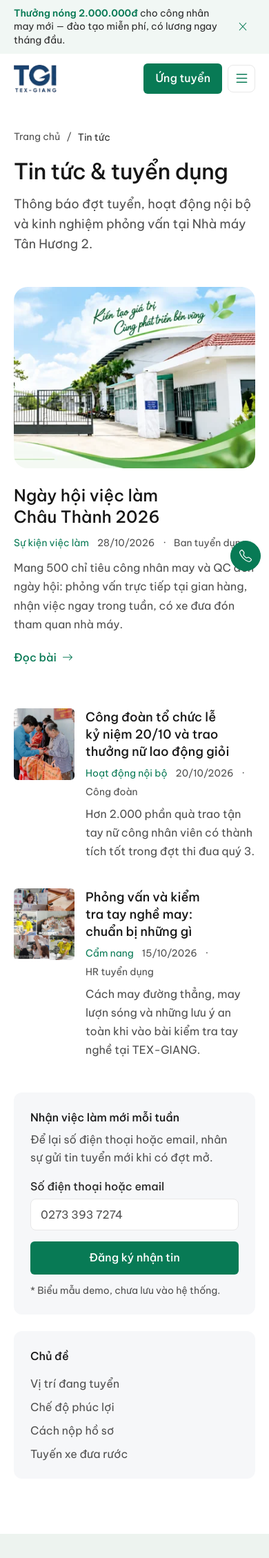
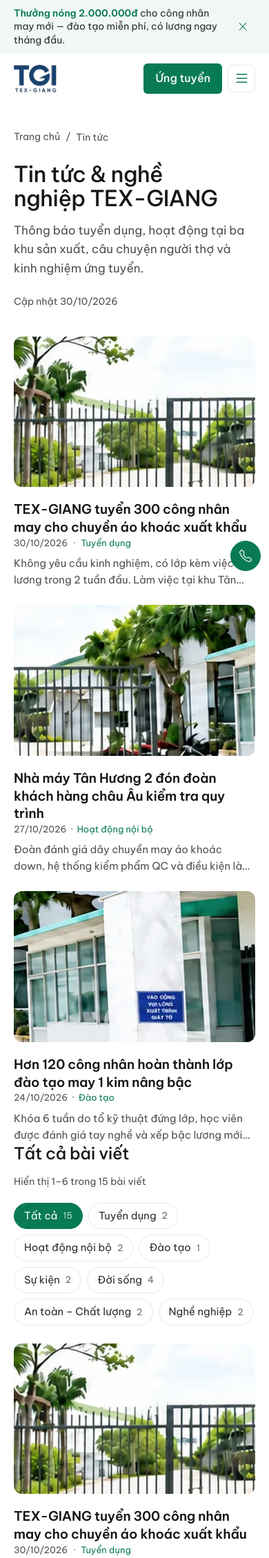
Before and after one commit to tex-giang/website-tuyendung, a PHP site: page /news.html in a window 390 px wide. Shown: the top 2259 px of the page at 69% size. Run offline with PHP 8.4, Linux system fonts and the light colour scheme.

Commit message:
feat(news): trang tin tức theo layout blog tham khảo zalo.careers
- Hero lớn: breadcrumb, H1, mô tả, ngày cập nhật
- Khối nổi bật: 1 bài lớn bên trái + 2 bài nhỏ xếp dọc bên phải
  (ảnh 4:3 / 16:10, tiêu đề, ngày · chuyên mục, mô tả 2 dòng)
- "Tất cả bài viết": lọc theo 8 chuyên mục, lưới 3 cột (2 cột ≥640px, 1 cột mobile),
  6 bài/trang, phân trang thật (15 bài minh hoạ)
- Khối đăng ký nhận tin dùng lại form cũ, toast demo
- Bộ ảnh bìa mới cắt từ banner (assets/images/news/cover-1..6.webp) để không
  lộ chữ thương hiệu in sẵn trên ảnh
- Gate news.html: 1 FAIL (focal-point) — layout blog nhiều ảnh nhỏ, không có
  một ảnh chiếm 1/3 màn đầu; các mục khác đạt

```diff
--- a/assets/css/public.css
+++ b/assets/css/public.css
@@ -591,3 +591,218 @@ body.has-dialog { overflow: hidden; }
   height: 20px;
   flex: 0 0 20px;
 }
+
+/* ---------- Blog tin tức (tham khảo layout zalo.careers/blog) ---------- */
+.news-featured {
+  display: grid;
+  gap: 24px;
+}
+.news-featured__aside {
+  display: grid;
+  gap: 24px;
+}
+.news-card__link {
+  display: block;
+  color: inherit;
+  text-decoration: none;
+}
+.news-card__img {
+  display: block;
+  width: 100%;
+  aspect-ratio: 16 / 10;
+  border-radius: 12px;
+  object-fit: cover;
+  background: #eef2ef;
+  transition: filter 0.2s ease;
+}
+.news-card:hover .news-card__img { filter: brightness(0.96); }
+.news-card__body { padding-top: 14px; }
+.news-card__title { margin-top: 0; }
+.news-card__meta { margin-top: 8px; }
+.news-card__meta {
+  display: flex;
+  flex-wrap: wrap;
+  align-items: center;
+  gap: 8px;
+  margin: 0;
+  font-size: 14px;
+  color: var(--tg-muted);
+}
+.news-card__cat { color: var(--tg-accent); }
+.news-card__title {
+  margin: 6px 0 0;
+  font-size: 19px;
+  line-height: 1.35;
+  font-weight: 600;
+  letter-spacing: -0.01em;
+  color: var(--tg-ink);
+  transition: color 0.18s ease;
+}
+.news-card:hover .news-card__title { color: var(--tg-accent); }
+.news-card__excerpt {
+  margin: 8px 0 0;
+  max-width: 58ch;
+  display: -webkit-box;
+  -webkit-line-clamp: 2;
+  -webkit-box-orient: vertical;
+  overflow: hidden;
+  font-size: 15px;
+  line-height: 1.6;
+  color: var(--tg-muted);
+}
+
+@media (min-width: 900px) {
+  .news-featured {
+    grid-template-columns: minmax(0, 1.2fr) minmax(0, 0.8fr);
+    align-items: start;
+    gap: 32px;
+  }
+  .news-card--lead .news-card__img { aspect-ratio: 4 / 3; }
+  .news-card--lead .news-card__title { font-size: clamp(1.35rem, 2.3vw, 1.85rem); line-height: 1.25; }
+  .news-card--compact { display: block; }
+  .news-card--compact .news-card__img { aspect-ratio: 16 / 10; }
+  .news-card--compact .news-card__body { padding-top: 12px; }
+  .news-card--compact .news-card__title { font-size: 17px; }
+  .news-card--compact .news-card__excerpt { -webkit-line-clamp: 3; font-size: 14px; }
+}
+
+.news-chips {
+  display: flex;
+  flex-wrap: wrap;
+  gap: 8px;
+  margin-top: 20px;
+}
+.news-chip {
+  display: inline-flex;
+  align-items: center;
+  gap: 8px;
+  min-height: 38px;
+  padding: 7px 14px;
+  border: 1px solid var(--tg-line);
+  border-radius: 999px;
+  background: #fff;
+  font-size: 15px;
+  color: var(--tg-body);
+  cursor: pointer;
+  transition: border-color 0.18s ease, color 0.18s ease, background 0.18s ease;
+}
+.news-chip:hover { border-color: var(--tg-accent); color: var(--tg-accent); }
+.news-chip.is-active { background: var(--tg-accent); border-color: var(--tg-accent); color: #fff; }
+.news-chip__count { font-size: 13px; opacity: 0.7; }
+
+.news-grid {
+  display: grid;
+  gap: 30px 24px;
+  margin-top: 26px;
+  grid-template-columns: 1fr;
+}
+@media (min-width: 640px) { .news-grid { grid-template-columns: repeat(2, minmax(0, 1fr)); } }
+@media (min-width: 1024px) { .news-grid { grid-template-columns: repeat(3, minmax(0, 1fr)); } }
+
+.news-pager {
+  display: flex;
+  justify-content: center;
+  gap: 8px;
+  margin-top: 38px;
+}
+.news-pager__btn {
+  min-width: 44px;
+  min-height: 44px;
+  border: 1px solid var(--tg-line);
+  border-radius: 8px;
+  background: #fff;
+  font-size: 16px;
+  color: var(--tg-body);
+  cursor: pointer;
+  transition: border-color 0.18s ease, color 0.18s ease, background 0.18s ease;
+}
+.news-pager__btn:hover:not(.is-active) { border-color: var(--tg-accent); color: var(--tg-accent); }
+.news-pager__btn.is-active { background: var(--tg-accent); border-color: var(--tg-accent); color: #fff; }
+.news-count { font-size: 14px; color: var(--tg-muted); }
+.news-empty { color: var(--tg-muted); }
+.news-subscribe {
+  display: grid;
+  gap: 16px;
+  align-items: center;
+  padding: 28px;
+  border-radius: 12px;
+  background: var(--tg-surface);
+}
+@media (min-width: 900px) { .news-subscribe { grid-template-columns: minmax(0, 1fr) auto; padding: 32px 36px; } }
+
+/* Ẩn khỏi màn hình nhưng vẫn cho trình đọc màn hình */
+.sr-only {
+  position: absolute;
+  width: 1px;
+  height: 1px;
+  padding: 0;
+  margin: -1px;
+  overflow: hidden;
+  clip: rect(0 0 0 0);
+  white-space: nowrap;
+  border: 0;
+}
+
+/* Hero trang tin tức (dùng class riêng vì bộ utility đã build sẵn) */
+.news-hero { padding-top: 40px; }
+.news-breadcrumb { font-size: 14px; color: var(--tg-muted); }
+.news-breadcrumb a:hover { color: var(--tg-accent); }
+.news-breadcrumb span[aria-hidden] { margin: 0 8px; }
+.news-hero__head {
+  display: flex;
+  flex-wrap: wrap;
+  align-items: flex-end;
+  justify-content: space-between;
+  gap: 24px;
+  margin-top: 20px;
+}
+.news-hero__title {
+  margin: 0;
+  max-width: 24ch;
+  font-size: clamp(2rem, 4.4vw, 3.5rem);
+  font-weight: 500;
+  line-height: 1.1;
+  letter-spacing: -0.02em;
+  color: var(--tg-ink);
+  text-wrap: balance;
+}
+.news-hero__lead {
+  margin: 16px 0 0;
+  max-width: 62ch;
+  font-size: 17px;
+  line-height: 1.6;
+  color: var(--tg-muted);
+}
+.news-hero__updated { margin: 0; font-size: 14px; color: var(--tg-muted); white-space: nowrap; }
+.news-section-head {
+  display: flex;
+  flex-wrap: wrap;
+  align-items: flex-end;
+  justify-content: space-between;
+  gap: 16px;
+}
+.news-section-title {
+  margin: 0;
+  font-size: clamp(1.5rem, 2.6vw, 2rem);
+  font-weight: 500;
+  line-height: 1.2;
+  letter-spacing: -0.015em;
+  color: var(--tg-ink);
+}
+
+.news-card--compact .news-card__meta { font-size: 13px; gap: 6px; }
+@media (max-width: 639px) { .news-card__meta { font-size: 13px; } }
+
+@keyframes news-in {
+  from { opacity: 0; transform: translateY(10px); }
+  to { opacity: 1; transform: translateY(0); }
+}
+.news-card { animation: news-in 0.45s ease both; }
+.news-card:nth-child(2) { animation-delay: 0.06s; }
+.news-card:nth-child(3) { animation-delay: 0.12s; }
+.news-card:nth-child(4) { animation-delay: 0.18s; }
+.news-card:nth-child(5) { animation-delay: 0.24s; }
+.news-card:nth-child(6) { animation-delay: 0.3s; }
+@media (prefers-reduced-motion: reduce) { .news-card { animation: none; } }
+
+.news-hero__lead { max-width: 44ch; }
--- /dev/null
+++ b/assets/js/news.js
@@ -0,0 +1,249 @@
+/* Tin tức nghề nghiệp — dữ liệu minh hoạ, hiển thị theo layout blog */
+(() => {
+  const IMG = {
+    cover1: 'assets/images/news/cover-1.webp',
+    cover2: 'assets/images/news/cover-2.webp',
+    cover3: 'assets/images/news/cover-3.webp',
+    cover4: 'assets/images/news/cover-4.webp',
+    cover5: 'assets/images/news/cover-5.webp',
+    cover6: 'assets/images/news/cover-6.webp',
+    solar: 'assets/images/company/environment.webp',
+  };
+
+  const POSTS = [
+    {
+      id: 'tuyen-300-cong-nhan',
+      date: '2026-10-30',
+      category: 'Tuyển dụng',
+      title: 'TEX-GIANG tuyển 300 công nhân may cho chuyền áo khoác xuất khẩu',
+      excerpt: 'Không yêu cầu kinh nghiệm, có lớp kèm việc trả lương trong 2 tuần đầu. Làm việc tại khu Tân Hương, xe đưa rước và cơm ca miễn phí.',
+      img: IMG.cover1,
+      pos: 'center 50%',
+    },
+    {
+      id: 'khach-hang-chau-au-kiem-tra',
+      date: '2026-10-27',
+      category: 'Hoạt động nội bộ',
+      title: 'Nhà máy Tân Hương 2 đón đoàn khách hàng châu Âu kiểm tra quy trình',
+      excerpt: 'Đoàn đánh giá dây chuyền may áo khoác down, hệ thống kiểm phẩm QC và điều kiện làm việc theo tiêu chuẩn SA8000.',
+      img: IMG.cover2,
+      pos: 'center 45%',
+    },
+    {
+      id: 'dao-tao-may-1-kim',
+      date: '2026-10-24',
+      category: 'Đào tạo',
+      title: 'Hơn 120 công nhân hoàn thành lớp đào tạo may 1 kim nâng bậc',
+      excerpt: 'Khóa 6 tuần do tổ kỹ thuật đứng lớp, học viên được đánh giá tay nghề và xếp bậc lương mới ngay sau khi tốt nghiệp.',
+      img: IMG.cover3,
+      pos: 'center 50%',
+    },
+    {
+      id: 'ngay-hoi-viec-lam-chau-thanh',
+      date: '2026-10-20',
+      category: 'Sự kiện',
+      title: 'Ngày hội việc làm Châu Thành 2026: gần 500 lượt ứng viên tham gia',
+      excerpt: 'Gian hàng TEX-GIANG nhận 180 hồ sơ trực tiếp, trong đó 60 ứng viên được hẹn phỏng vấn tại nhà máy trong tuần.',
+      img: IMG.cover5,
+      pos: 'center 40%',
+    },
+    {
+      id: 'thuong-thang-13',
+      date: '2026-10-16',
+      category: 'Đời sống',
+      title: 'Thưởng tháng 13 và quà Tết cho toàn bộ CBCNV',
+      excerpt: 'Công ty chi thưởng tháng 13 cùng quà Tết cho hơn 3.500 lao động tại ba khu sản xuất, chi trả trước ngày nghỉ Tết hai tuần.',
+      img: IMG.cover4,
+      pos: 'center 50%',
+    },
+    {
+      id: 'bep-an-cai-lay',
+      date: '2026-10-12',
+      category: 'Đời sống',
+      title: 'Khu Cái Lậy cải tạo bếp ăn tập thể, thêm suất ăn ca tối',
+      excerpt: 'Bếp mới rộng 420 m², công suất 1.200 suất/ngày; ca tối được phục vụ thêm cháo hoặc bún trước giờ vào chuyền.',
+      img: IMG.cover5,
+      pos: 'center 55%',
+    },
+    {
+      id: 'sa8000-nam-14',
+      date: '2026-10-08',
+      category: 'An toàn – Chất lượng',
+      title: 'TEX-GIANG duy trì chứng nhận SA8000 năm thứ 14',
+      excerpt: 'Đợt đánh giá giám sát ghi nhận hồ sơ giờ làm, an toàn lao động và đối thoại công nhân đều đạt yêu cầu.',
+      img: IMG.cover2,
+      pos: 'center 40%',
+    },
+    {
+      id: 'dien-mat-troi-cho-gao',
+      date: '2026-10-03',
+      category: 'Hoạt động nội bộ',
+      title: 'Lắp thêm điện mặt trời mái xưởng tại khu Chợ Gạo',
+      excerpt: 'Hệ thống 780 kWp giúp giảm khoảng 18% điện năng tiêu thụ giờ cao điểm, mái xưởng mát hơn rõ rệt vào buổi trưa.',
+      img: IMG.solar,
+      pos: 'center 60%',
+    },
+    {
+      id: 'cam-nang-phong-van',
+      date: '2026-09-28',
+      category: 'Nghề nghiệp',
+      title: 'Cẩm nang phỏng vấn: 5 câu hỏi thường gặp khi ứng tuyển may mặc',
+      excerpt: 'Nhân sự TEX-GIANG gợi ý cách trả lời về kinh nghiệm chuyền, tay nghề từng công đoạn và nguyện vọng thu nhập.',
+      img: IMG.cover4,
+      pos: 'center 45%',
+    },
+    {
+      id: 'chuyen-tho-chuyen-truong',
+      date: '2026-09-22',
+      category: 'Nghề nghiệp',
+      title: 'Chuyện thợ: từ học việc đến chuyền trưởng sau 4 năm',
+      excerpt: 'Chị Ngọc (khu Tân Hương) kể lại lộ trình từ học việc may 1 kim, lên tổ phó rồi chuyền trưởng với 42 người.',
+      img: IMG.cover5,
+      pos: 'center 45%',
+    },
+    {
+      id: 'xe-dua-ruoc-thang-11',
+      date: '2026-09-15',
+      category: 'Đời sống',
+      title: 'Xe đưa rước thêm tuyến Chợ Gạo – Tân Hương từ tháng 11',
+      excerpt: 'Tuyến mới đón công nhân dọc quốc lộ 50, giờ xe và điểm đón cụ thể do nhân sự thông báo tới từng tổ.',
+      img: IMG.cover3,
+      pos: 'center 55%',
+    },
+    {
+      id: 'hoi-thao-cong-nhan',
+      date: '2026-09-09',
+      category: 'Sự kiện',
+      title: 'Hội thao công nhân 2026: 8 đội tranh tài ở 4 môn',
+      excerpt: 'Bóng đá, kéo co, nhảy bao bố và bơi tiếp sức; hội thao diễn ra trong hai ngày cuối tuần tại sân khu Tân Hương.',
+      img: IMG.cover1,
+      pos: 'center 45%',
+    },
+    {
+      id: 'dien-tap-pccc',
+      date: '2026-09-02',
+      category: 'An toàn – Chất lượng',
+      title: 'An toàn lao động: diễn tập chữa cháy tại xưởng 2',
+      excerpt: 'Toàn bộ 620 công nhân ca A thực hành thoát hiểm trong 4 phút, đội PCCC cơ sở xử lý tình huống giả định.',
+      img: IMG.cover4,
+      pos: 'center 50%',
+    },
+    {
+      id: 'tuyen-qc-ie',
+      date: '2026-08-26',
+      category: 'Tuyển dụng',
+      title: 'Tuyển 5 giám sát QC và 2 kỹ sư IE làm việc tại khu Tân Hương',
+      excerpt: 'Yêu cầu 2 năm kinh nghiệm ngành may, ưu tiên ứng viên biết GSD và từng làm hàng down jacket xuất khẩu.',
+      img: IMG.cover2,
+      pos: 'center 50%',
+    },
+    {
+      id: 'com-cong-doan',
+      date: '2026-08-19',
+      category: 'Đời sống',
+      title: 'Bữa cơm công đoàn tháng 8 tại ba khu sản xuất',
+      excerpt: 'Mỗi suất thêm một món mặn và tráng miệng, kinh phí do công đoàn công ty hỗ trợ toàn bộ.',
+      img: IMG.cover6,
+      pos: 'center 60%',
+    },
+  ];
+
+  const formatDate = (iso) => {
+    const [y, m, d] = iso.split('-');
+    return `${d}/${m}/${y}`;
+  };
+
+  const cardMarkup = (post, variant = '') => `
+    <article class="news-card ${variant}">
+      <a class="news-card__link" href="news-detail.html?id=${post.id}">
+        <img class="news-card__img" src="${post.img}" alt="${post.title}" loading="lazy" decoding="async" style="object-position:${post.pos}">
+        <div class="news-card__body">
+          <h3 class="news-card__title">${post.title}</h3>
+          <p class="news-card__meta"><span class="news-card__date">${formatDate(post.date)}</span><span class="news-card__dot" aria-hidden="true">·</span><span class="news-card__cat">${post.category}</span></p>
+          <p class="news-card__excerpt">${post.excerpt}</p>
+        </div>
+      </a>
+    </article>`;
+
+  const state = { category: 'Tất cả', page: 1 };
+  const PAGE_SIZE = 6;
+
+  const featuredEl = document.getElementById('news-featured');
+  const gridEl = document.getElementById('news-grid');
+  const pagerEl = document.getElementById('news-pager');
+  const chipsEl = document.getElementById('news-chips');
+  const countEl = document.getElementById('news-count');
+
+  if (!featuredEl || !gridEl) return;
+
+  // Featured: 1 lớn + 2 nhỏ
+  featuredEl.innerHTML = `
+    ${cardMarkup(POSTS[0], 'news-card--lead')}
+    <div class="news-featured__aside">
+      ${cardMarkup(POSTS[1], 'news-card--compact')}
+      ${cardMarkup(POSTS[2], 'news-card--compact')}
+    </div>`;
+
+  // Danh mục
+  const categories = ['Tất cả', ...new Set(POSTS.map((p) => p.category))];
+  chipsEl.innerHTML = categories
+    .map((c) => {
+      const n = c === 'Tất cả' ? POSTS.length : POSTS.filter((p) => p.category === c).length;
+      return `<button type="button" class="news-chip${c === state.category ? ' is-active' : ''}" data-category="${c}">${c}<span class="news-chip__count">${n}</span></button>`;
+    })
+    .join('');
+
+  const filtered = () => (state.category === 'Tất cả' ? POSTS : POSTS.filter((p) => p.category === state.category));
+  const pageCount = () => Math.max(1, Math.ceil(filtered().length / PAGE_SIZE));
+
+  function render() {
+    const list = filtered();
+    const total = list.length;
+    const pages = pageCount();
+    state.page = Math.min(state.page, pages);
+
+    const start = (state.page - 1) * PAGE_SIZE;
+    const items = list.slice(start, start + PAGE_SIZE);
+
+    gridEl.innerHTML = items.map((p) => cardMarkup(p)).join('') ||
+      '<p class="news-empty">Chưa có bài viết trong mục này.</p>';
+
+    if (countEl) {
+      countEl.textContent = total
+        ? `Hiển thị ${start + 1}–${Math.min(start + PAGE_SIZE, total)} trong ${total} bài viết`
+        : '0 bài viết';
+    }
+
+    if (pagerEl) {
+      if (pages <= 1) {
+        pagerEl.innerHTML = '';
+        pagerEl.hidden = true;
+      } else {
+        pagerEl.hidden = false;
+        pagerEl.innerHTML = Array.from({ length: pages }, (_, i) => {
+          const page = i + 1;
+          return `<button type="button" class="news-pager__btn${page === state.page ? ' is-active' : ''}" data-page="${page}" aria-label="Trang ${page}"${page === state.page ? ' aria-current="page"' : ''}>${page}</button>`;
+        }).join('');
+      }
+    }
+  }
+
+  chipsEl.addEventListener('click', (event) => {
+    const button = event.target.closest('[data-category]');
+    if (!button) return;
+    state.category = button.dataset.category;
+    state.page = 1;
+    chipsEl.querySelectorAll('[data-category]').forEach((el) => el.classList.toggle('is-active', el === button));
+    render();
+  });
+
+  pagerEl?.addEventListener('click', (event) => {
+    const button = event.target.closest('[data-page]');
+    if (!button) return;
+    state.page = Number(button.dataset.page);
+    render();
+    document.getElementById('news-all')?.scrollIntoView({ behavior: 'smooth', block: 'start' });
+  });
+
+  render();
+})();
--- a/news.html
+++ b/news.html
@@ -70,103 +70,52 @@
   <a class="skip-link" href="#main-content">Đến nội dung chính</a>
   <main id="main-content">
 
-    <section class="tg-container pt-14 lg:pt-20" data-reveal>
-      <nav aria-label="Breadcrumb" class="text-[14px] text-muted">
-        <a href="index.html" class="transition-colors hover:text-accent">Trang chủ</a>
-        <span class="mx-1.5" aria-hidden="true">/</span>
-        <span class="text-body">Tin tức</span>
+    <!-- HERO -->
+    <section class="tg-container news-hero">
+      <nav aria-label="Breadcrumb" class="news-breadcrumb">
+        <a href="index.html">Trang chủ</a><span aria-hidden="true">/</span><span>Tin tức</span>
       </nav>
 
-      <h1 class="mt-4 max-w-[820px] text-[clamp(2rem,5vw,4.5rem)] font-medium leading-[1.1] tracking-[-0.02em] text-ink" data-reveal>
-        Tin tức &amp; tuyển dụng
-      </h1>
-      <p class="mt-4 max-w-[62ch] text-[18px] leading-[1.6] text-muted" data-reveal>
-        Thông báo đợt tuyển, hoạt động nội bộ và kinh nghiệm phỏng vấn tại Nhà máy Tân Hương 2.
-      </p>
+      <div class="news-hero__head">
+        <div>
+          <h1 class="news-hero__title">Tin tức &amp; nghề nghiệp TEX-GIANG</h1>
+          <p class="news-hero__lead">Thông báo tuyển dụng, hoạt động tại ba khu sản xuất, câu chuyện người thợ và kinh nghiệm ứng tuyển.</p>
+        </div>
+        <p class="news-hero__updated">Cập nhật 30/10/2026</p>
+      </div>
     </section>
 
-    <section class="tg-container pb-20 pt-12 lg:pb-28">
-      <div class="grid items-start gap-12 lg:grid-cols-[minmax(0,1fr)_320px] lg:gap-16">
+    <!-- BÀI NỔI BẬT -->
+    <section class="tg-container pt-10 lg:pt-12" aria-label="Bài viết nổi bật">
+      <div id="news-featured" class="news-featured" data-reveal></div>
+    </section>
 
+    <!-- TẤT CẢ BÀI VIẾT -->
+    <section id="news-all" class="tg-container py-14 lg:py-20">
+      <div class="news-section-head">
+        <h2 class="news-section-title">Tất cả bài viết</h2>
+        <p id="news-count" class="news-count" role="status" aria-live="polite"></p>
+      </div>
+
+      <div id="news-chips" class="news-chips" role="group" aria-label="Lọc bài viết theo chuyên mục"></div>
+
+      <div id="news-grid" class="news-grid"></div>
+
+      <nav id="news-pager" class="news-pager" aria-label="Phân trang tin tức" hidden></nav>
+    </section>
+
+    <!-- ĐĂNG KÝ NHẬN TIN -->
+    <section class="tg-container pb-20 lg:pb-24">
+      <div class="news-subscribe">
         <div>
-          <!-- BÀI NỔI BẬT -->
-          <article class="group" data-reveal>
-            <a href="news-detail.html" class="block overflow-hidden rounded-media">
-              <img src="assets/images/banner-texgiang.webp" srcset="assets/images/banner-texgiang-800.webp 800w, assets/images/banner-texgiang.webp 2048w" sizes="(max-width: 768px) 100vw, 1200px"
-                   alt="Cổng Nhà máy Tân Hương 2 — ảnh minh hoạ bài viết"
-                   width="2048" height="768" loading="lazy"
-                   class="aspect-[4/3] w-full object-cover object-right transition-transform duration-500 group-hover:scale-[1.02]">
-            </a>
-            <h2 class="mt-6 max-w-[26ch] text-[clamp(1.5rem,2.6vw,2rem)] font-medium leading-[1.3] text-ink">
-              <a href="news-detail.html" class="transition-colors hover:text-accent">Ngày hội việc làm Châu Thành 2026</a>
-            </h2>
-            <div class="mt-3 flex flex-wrap items-center gap-x-3 gap-y-1.5 text-[14px] text-muted">
-              <span class="text-accent">Sự kiện việc làm</span>
-              <span>28/10/2026</span>
-              <span aria-hidden="true">·</span>
-              <span>Ban tuyển dụng</span>
-            </div>
-            <p class="mt-3 max-w-[62ch] text-[16px] leading-[1.7] text-muted">
-              Mang 500 chỉ tiêu công nhân may và QC đến ngày hội: phỏng vấn trực tiếp tại gian hàng, nhận việc ngay trong tuần, có xe đưa đón tham quan nhà máy.
-            </p>
-            <a href="news-detail.html" class="tg-link mt-4">Đọc bài <img src="assets/images/icons/arrow-right.svg" alt="" aria-hidden="true" width="20" height="20" class="tg-icon text-[14px]"></a>
-          </article>
-
-          <!-- DANH SÁCH BÀI KHÁC -->
-          <div class="mt-14 space-y-10">
-            <article class="news-list-item" data-reveal><img class="news-thumbnail" src="assets/images/company/social.webp" alt="Hoạt động cộng đồng trong hệ thống TEX-GIANG" width="144" height="140" loading="lazy">
-              <h2 class="max-w-[34ch] text-[20px] font-medium leading-[1.4] text-ink">
-                <a href="news-detail.html" class="transition-colors hover:text-accent">Công đoàn tổ chức lễ kỷ niệm 20/10 và trao thưởng nữ lao động giỏi</a>
-              </h2>
-              <div class="mt-2 flex flex-wrap items-center gap-x-3 gap-y-1.5 text-[14px] text-muted">
-                <span class="text-accent">Hoạt động nội bộ</span>
-                <span>20/10/2026</span>
-                <span aria-hidden="true">·</span>
-                <span>Công đoàn</span>
-              </div>
-              <p class="mt-2 max-w-[62ch] text-[16px] leading-[1.7] text-muted">
-                Hơn 2.000 phần quà trao tận tay nữ công nhân viên có thành tích tốt trong đợt thi đua quý 3.
-              </p>
-            </article>
-
-            <article class="news-list-item" data-reveal><img class="news-thumbnail" src="assets/images/company/workshop.webp" alt="Các công đoạn may và làm việc trong hệ thống TEX-GIANG" width="144" height="140" loading="lazy">
-              <h2 class="max-w-[34ch] text-[20px] font-medium leading-[1.4] text-ink">
-                <a href="news-detail.html" class="transition-colors hover:text-accent">Phỏng vấn và kiểm tra tay nghề may: chuẩn bị những gì</a>
-              </h2>
-              <div class="mt-2 flex flex-wrap items-center gap-x-3 gap-y-1.5 text-[14px] text-muted">
-                <span class="text-accent">Cẩm nang</span>
-                <span>15/10/2026</span>
-                <span aria-hidden="true">·</span>
-                <span>HR tuyển dụng</span>
-              </div>
-              <p class="mt-2 max-w-[62ch] text-[16px] leading-[1.7] text-muted">
-                Cách may đường thẳng, may lượn sóng và những lưu ý an toàn khi vào bài kiểm tra tay nghề tại TEX-GIANG.
-              </p>
-            </article>
-          </div>
+          <h2 class="text-[20px] font-medium text-ink">Nhận thông báo đợt tuyển mới</h2>
+          <p class="mt-2 max-w-[52ch] text-[16px] leading-[1.6] text-muted">Để lại email, mỗi tháng chúng tôi gửi một bản tin ngắn về vị trí mới và lịch phỏng vấn tại nhà máy.</p>
         </div>
-
-        <!-- CỘT PHỤ -->
-        <aside class="space-y-6" data-reveal>
-          <form id="news-subscribe" class="rounded-card bg-surface p-6">
-            <h2 class="text-[16px] font-medium text-ink">Nhận việc làm mới mỗi tuần</h2>
-            <p class="mt-2 text-[16px] leading-[1.6] text-muted">Để lại số điện thoại hoặc email, nhân sự gửi tin tuyển mới khi có đợt mở.</p>
-            <label class="form-label mt-4" for="news-contact">Số điện thoại hoặc email</label>
-            <input type="text" id="news-contact" name="contact" required placeholder="0273 393 7274" class="form-input">
-            <button type="submit" class="tg-btn tg-btn--primary mt-4 w-full">Đăng ký nhận tin</button>
-            <p class="mt-3 text-[14px] leading-[1.6] text-muted">* Biểu mẫu demo, chưa lưu vào hệ thống.</p>
-          </form>
-
-          <div class="rounded-card bg-surface p-6">
-            <h2 class="text-[16px] font-medium text-ink">Chủ đề</h2>
-            <ul class="mt-4 space-y-2.5">
-              <li><a href="jobs.html" class="text-[16px] text-muted transition-colors hover:text-accent">Vị trí đang tuyển</a></li>
-              <li><a href="why-tex-giang.html" class="text-[16px] text-muted transition-colors hover:text-accent">Chế độ phúc lợi</a></li>
-              <li><a href="apply.html" class="text-[16px] text-muted transition-colors hover:text-accent">Cách nộp hồ sơ</a></li>
-              <li><a href="contact.html" class="text-[16px] text-muted transition-colors hover:text-accent">Tuyến xe đưa rước</a></li>
-            </ul>
-          </div>
-        </aside>
+        <form id="news-subscribe" class="flex w-full flex-wrap gap-3 sm:w-auto" novalidate>
+          <label class="sr-only" for="news-email">Email nhận tin</label>
+          <input id="news-email" name="email" type="email" required placeholder="email@gmail.com" class="form-input sm:w-[260px]">
+          <button type="submit" class="tg-btn tg-btn--primary">Đăng ký</button>
+        </form>
       </div>
     </section>
 
@@ -262,6 +211,7 @@
   <div id="toast-container"></div>
 
   <script src="assets/js/main.js"></script>
+  <script src="assets/js/news.js"></script>
   <script src="assets/js/ui.js"></script>
   <script>
     (function () {
@@ -269,9 +219,9 @@
       if (!form) return;
       form.addEventListener('submit', function (e) {
         e.preventDefault();
-        var input = document.getElementById('news-contact');
-        if (!input.value.trim()) {
-          showToast('Vui lòng nhập số điện thoại hoặc email.', 'error');
+        var input = document.getElementById('news-email');
+        if (!input || !input.value.trim()) {
+          showToast('Vui lòng nhập email nhận tin.', 'error');
           return;
         }
         showToast('Đã ghi nhận đăng ký (demo). Nhân sự sẽ gửi tin khi có đợt tuyển mới.', 'success');
```
Also changed, not shown: assets/images/news/cover-1.webp (added), assets/images/news/cover-2.webp (added), assets/images/news/cover-3.webp (added), assets/images/news/cover-4.webp (added), assets/images/news/cover-5.webp (added), assets/images/news/cover-6.webp (added).
